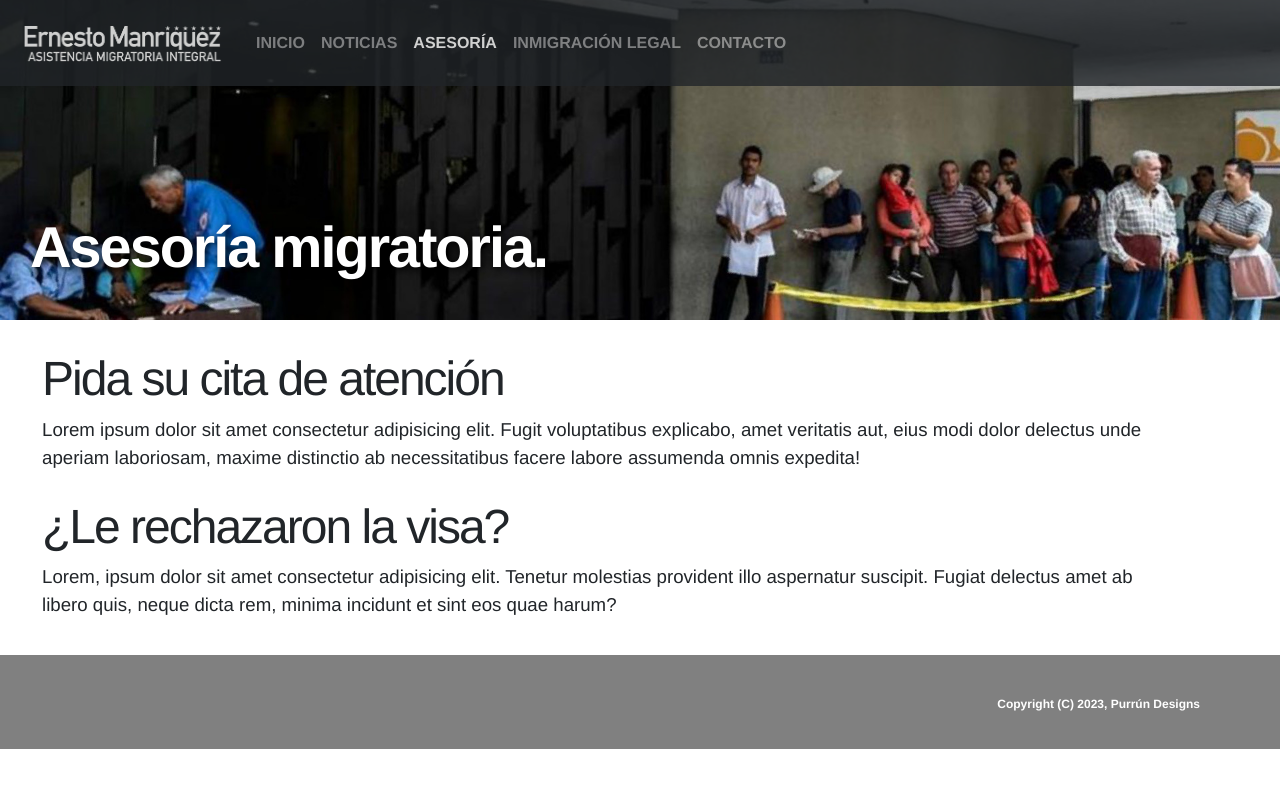
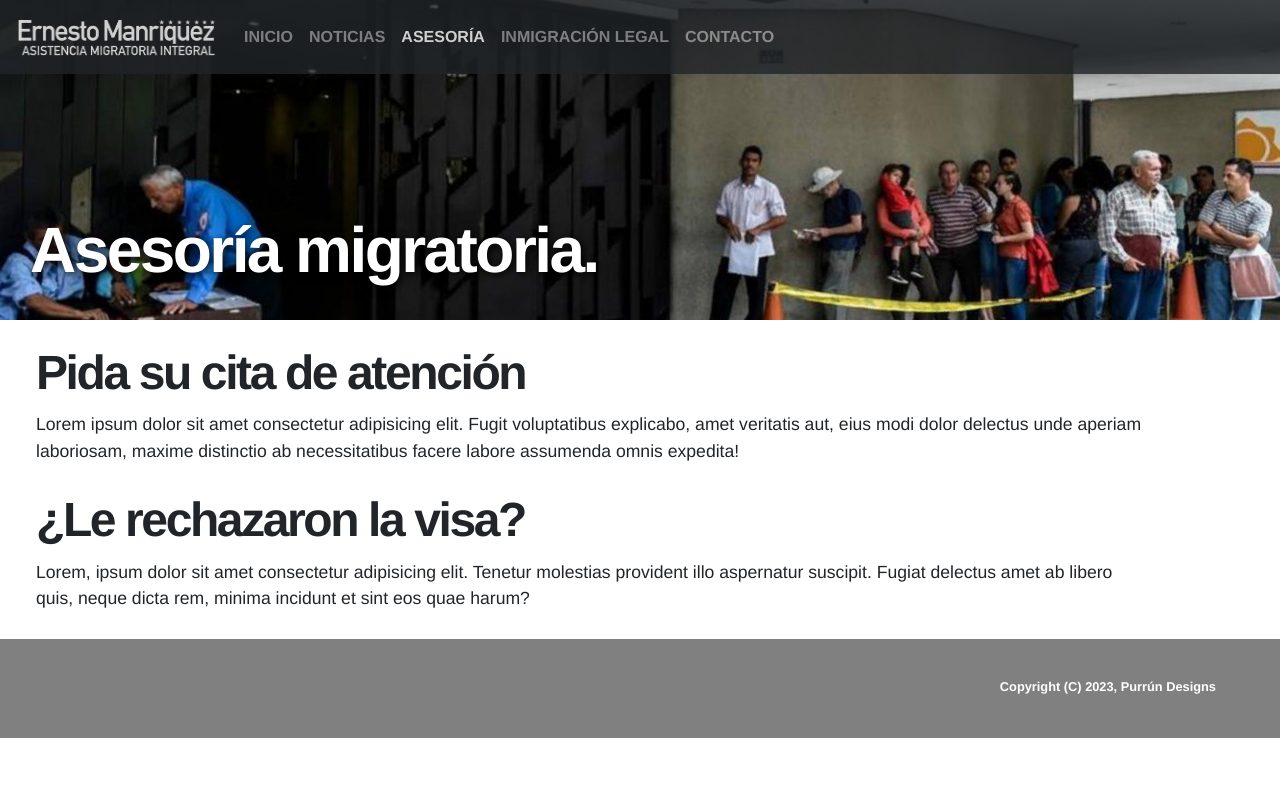
Before and after one commit to AlcioneSC/alcionesc.github.io, a plain HTML site: page pages/asesoria.html in a window 1280 px wide. Drawn offline with Linux system fonts and the light colour scheme.

Commit message:
Optimizaciones en hoja personalizada CSS 2

```diff
--- a/css/style.css
+++ b/css/style.css
@@ -2,8 +2,8 @@
     Propiedades para todos los documentos
     */
 * {
-    margin: 0px;
-    padding: 0px;
+    margin: 0;
+    padding: 0;
     box-sizing: border-box;
     font-family: Helvetica, Arial, sans-serif;
 }
@@ -19,7 +19,7 @@ header {
 .naviGroup {
     display: flex;
     flex-flow: row nowrap;
-    padding-right: 10px;
+    padding-right: 0.2em;
     opacity: 0.8;
 }
 
@@ -29,9 +29,9 @@ header {
 }
 
 .naviLogo img {
-    margin: 10px;
-    width: 200px;
-    height: 40px;
+    margin: 0.2em;
+    width: 10em;
+    height: 2em;
 }
 
 /*  Principal: contenido ----------------------
@@ -59,8 +59,8 @@ header {
     width: 100%;
     height: 100%;
     position: absolute;
-    top: 0px;
-    left: 0px;
+    top: 0;
+    left: 0;
     color: transparent;
     background-size: cover;
     background-position: 50% 50%;
@@ -106,7 +106,6 @@ header {
     Es un título simple */
 .floatingHeader {
     z-index: 20;
-    font-size: 60px;
     width: 80%;
     position: absolute;
     bottom: 30px;
@@ -116,7 +115,7 @@ header {
 /*  Con Bootstrap el h2 de floatingHeader se rompió. A arreglar
     */
 .floatingHeader h2 {
-    font-size: 1.5em;
+    font-size: 6em;
     font-weight: bold;
     color: white;
     text-shadow: 2px 2px 10px black;
@@ -147,8 +146,6 @@ header {
 
 .secondaryFloating {
     z-index: 20;
-    font-size: 36pt;
-    line-height: 56pt;
     width: 80%;
     position: absolute;
     bottom: 30px;
@@ -159,44 +156,42 @@ header {
     */
 
 .secondaryFloating h2 {
-    font-size: larger;
+    font-size: 4em;
+    line-height: 1em;
     font-weight: bold;
     color: white;
     text-shadow: 2px 2px 10px black;
-    letter-spacing: -2px;
+    letter-spacing: -0.04em;
 }
 
 .mainText {
-    position: relative;
-    /*  Vamos a sacar la definición de flex y grid de aquí, ahora que estamos usando Bootstrap
-        display: flex;
-        */
-    margin: 30px;
+    margin: 1.5em;
 }
 
 .mainText h3 {
-    font-size: 48px;
-    letter-spacing: -2px;
-    margin-bottom: 8px;
+    font-size: 3em;
+    font-weight: bold;
+    letter-spacing: -0.05em;
+    margin-bottom: 0.2em;
 }
 
 .mainText p {
-    font-size: 14pt;
-    margin-bottom: 6px;
+    font-size: 1.1em;
+    margin-bottom: 0.2em;
 }
 
 .mainParagraph {
-    margin-top: 20px;
-    margin-bottom: 20px;
+    margin-top: 1.2em;
+    margin-bottom: 1.5em;
 }
 
 /* Pie de página: hay que terminarlo */
 footer {
     background-color: grey;
     size: 100%;
-    padding: 40px 80px 20px 40px;
+    padding: 3em 5em 2em 3em;
     text-align: right;
-    font-size: 12px;
+    font-size: 0.8em;
     font-weight: bold;
     color: white;
 }
```
